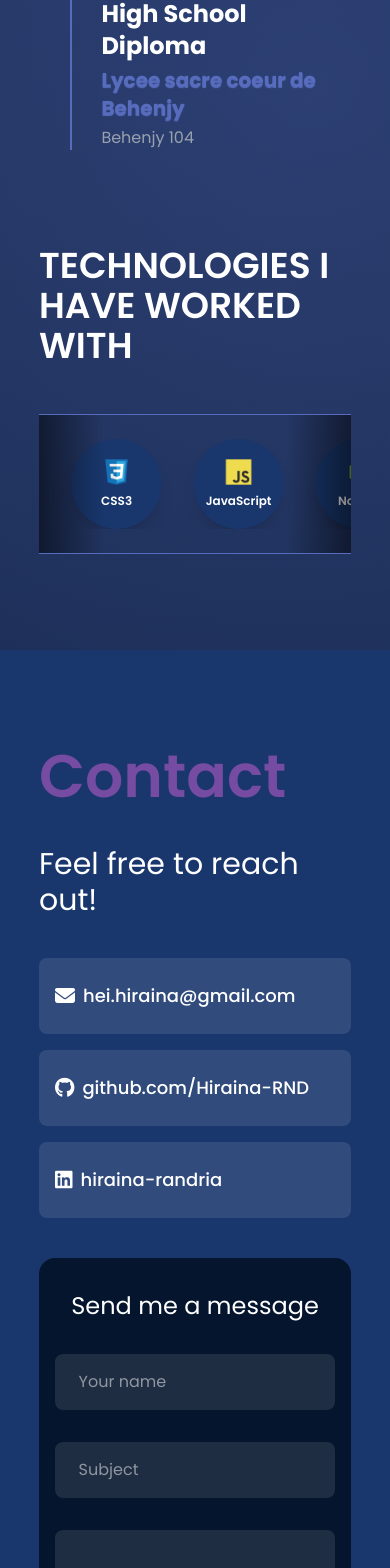
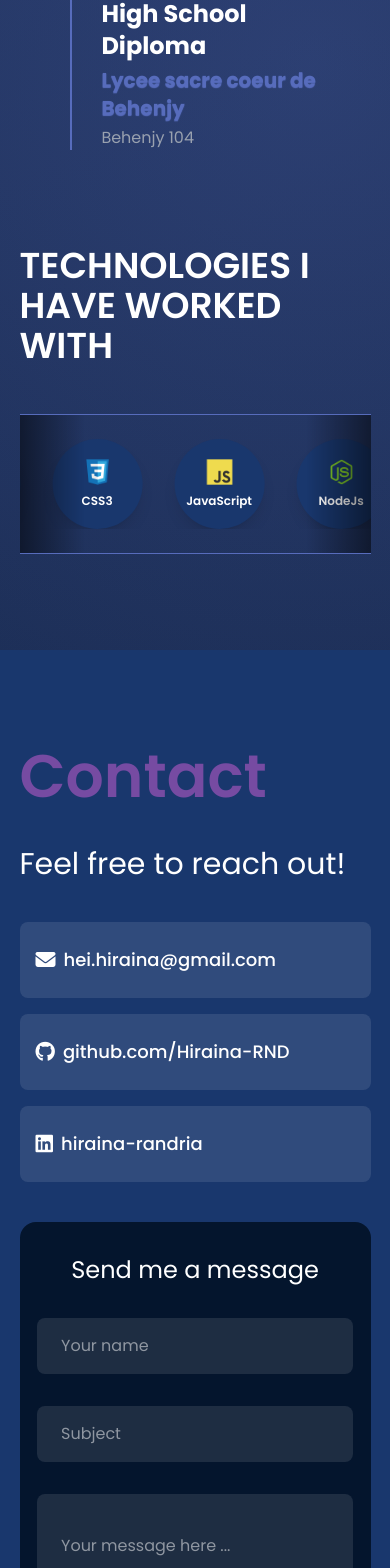
Before and after one commit to Hiraina-RND/portfolio, a React (Vite) app: page / in a window 390 px wide. Shown: the part 2726-4294 px from the top of the page. Built offline with nearby package versions, Linux system fonts and the light colour scheme.

Commit message:
style: reduce horizontal margins on mobile for contact and skill components

```diff
--- a/src/components/contact/Contact.jsx
+++ b/src/components/contact/Contact.jsx
@@ -26,7 +26,7 @@ function Contact() {
     };
 
     return (
-        <section id="contact" className="contact-section max-lg:flex-col w-[100%] flex flex-row items-center gap-10 px-[10%] py-24">
+        <section id="contact" className="contact-section max-lg:px-[5%] max-lg:flex-col w-[100%] flex flex-row items-center gap-10 px-[10%] py-24">
             <div className="contact-box max-lg:w-full flex-1 flex flex-col justify-center items-start gap-10 text-white">
                 <h2 className="contact-box-title text-6xl font-semibold">Contact</h2>
                 <p className="text-3xl">Feel free to reach out!</p>
--- a/src/components/skills/Skills.jsx
+++ b/src/components/skills/Skills.jsx
@@ -28,7 +28,7 @@ function Skills() {
 
 
     return (
-        <section id="skills" className="skills-section flex flex-col gap-12 px-[10%] py-24">
+        <section id="skills" className="skills-section max-lg:px-[5%] flex flex-col gap-12 px-[10%] py-24">
             <h2 className="text-white text-4xl font-semibold">TECHNOLOGIES I HAVE WORKED WITH</h2>
             <div className="infinite-carousel max-lg:py-6 relative py-14">
                 <div className="shadow-left absolute left-0 top-0 h-full w-16 bg-gradient-to-r from-black/50 to-transparent z-10"></div>
```
